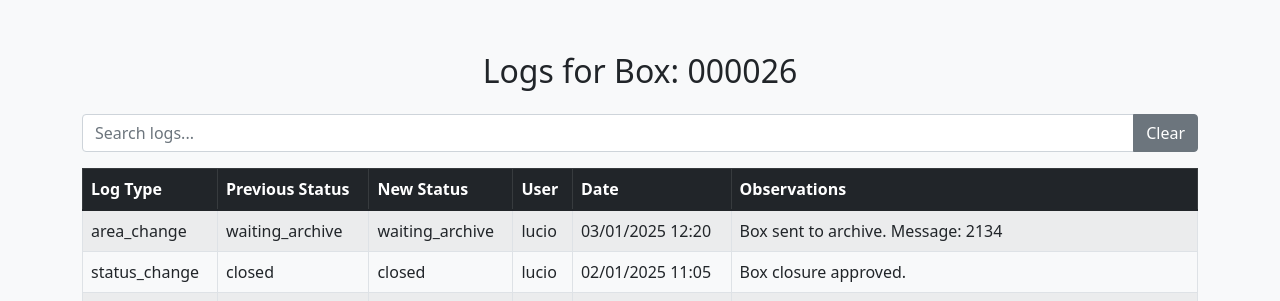
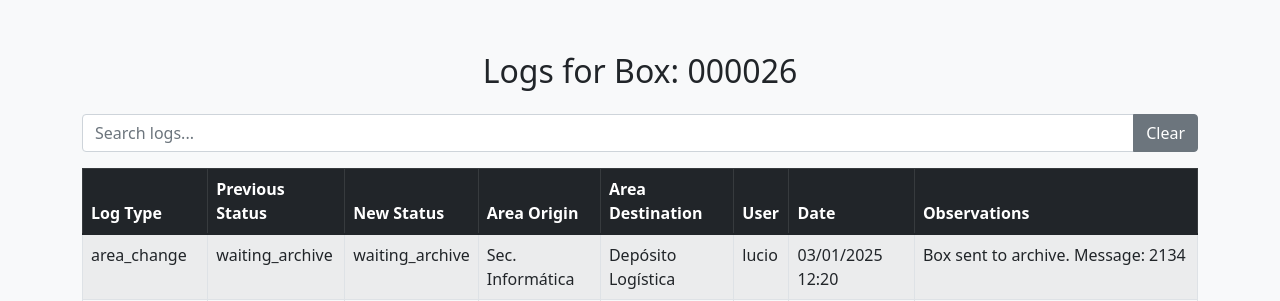
Before and after one commit to LucioFlia/gestion_archivo_2, a Django app: page /box/26/logs/ in a window 1280 px wide. Shown: the part 56-357 px from the top of the page. Run offline with Django 4.2, Linux system fonts and the light colour scheme; data comes from the database, SQL or seed files in the repository; both versions use the stored data as it was after the commit; some libraries are stand-ins or nearby versions.

Commit message:
merge problems

```diff
--- a/gestion_archivo_app/models.py
+++ b/gestion_archivo_app/models.py
@@ -190,7 +190,6 @@ class Universe(models.Model):
 class BoxLog(models.Model):
     LOG_TYPE_CHOICES = [
         ('new', 'New Box'),
-        ('change_area', 'Change of Area'),
         ('doc_added', 'Document Added'),
         ('doc_removed', 'Document Removed'),
         ('doc_edited', 'Document Edited'),
@@ -210,5 +209,19 @@ class BoxLog(models.Model):
     user_area = models.ForeignKey("Area", on_delete=models.PROTECT, related_name="user_logs")
     log_date = models.DateTimeField(auto_now_add=True)
 
+
+    def save(self, *args, **kwargs):
+        # Default area_origin to the user's area if not provided
+        if not self.area_origin and self.user:
+            self.area_origin = self.user.area
+
+        # Default area_destination to the user's area if not provided
+        if not self.area_destination and self.user:
+            self.area_destination = self.user.area
+
+        super().save(*args, **kwargs)  # Call the original save method
+
+
+
     def __str__(self):
         return f"Log for Box {self.box.id} - {self.previous_status} to {self.new_status}"
--- a/gestion_archivo_app/templates/box_logs.html
+++ b/gestion_archivo_app/templates/box_logs.html
@@ -22,9 +22,11 @@
                 <th onclick="sortTable(0)">Log Type <i class="sort-indicator bi"></i></th>
                 <th onclick="sortTable(1)">Previous Status <i class="sort-indicator bi"></i></th>
                 <th onclick="sortTable(2)">New Status <i class="sort-indicator bi"></i></th>
-                <th onclick="sortTable(3)">User <i class="sort-indicator bi"></i></th>
-                <th onclick="sortTable(4)">Date <i class="sort-indicator bi"></i></th>
-                <th onclick="sortTable(5)">Observations <i class="sort-indicator bi"></i></th>
+                <th onclick="sortTable(3)">Area Origin <i class="sort-indicator bi"></i></th>
+                <th onclick="sortTable(4)">Area Destination<i class="sort-indicator bi"></i></th>
+                <th onclick="sortTable(5)">User <i class="sort-indicator bi"></i></th>
+                <th onclick="sortTable(6)">Date <i class="sort-indicator bi"></i></th>
+                <th onclick="sortTable(7)">Observations <i class="sort-indicator bi"></i></th>
             </tr>
         </thead>
         <tbody id="tableBodyId">
@@ -33,6 +35,11 @@
                 <td>{{ log.log_type }}</td>
                 <td>{{ log.previous_status }}</td>
                 <td>{{ log.new_status }}</td>
+
+                <td>{{ log.area_origin }}</td>
+                <td>{{ log.area_destination }}</td>
+
+
                 <td>{{ log.user.username }}</td>
                 <td>{{ log.log_date|date:"d/m/Y H:i" }}</td>
                 <td>{{ log.observations }}</td>
--- a/gestion_archivo_app/views.py
+++ b/gestion_archivo_app/views.py
@@ -8,12 +8,13 @@ from django.http import HttpResponse, JsonResponse
 
 
 from django.template.loader import get_template
-from django.db.models.signals import post_save, post_delete
+#from django.db.models.signals import post_save, post_delete
 
 from django.contrib import messages
-from reportlab.lib.pagesizes import A4
+#from reportlab.lib.pagesizes import A4
 from functools import wraps
 import pdfkit
+from django.db.models import Q
 
 from .models import (
     Box,
@@ -357,13 +358,17 @@ def create_doc_type(request):
 
 @login_required
 def main(request):
-    if request.user.role == 'admin':
+    # get the boxes
+    user_area = request.user.area
+    user_deposit = request.user.deposit
+    user_role = request.user.role
+    if user_role == 'admin':
         items = Box.objects.all().order_by('-name')
+    elif user_role == 'archive_responsible':
+        items = Box.objects.filter(Q(current_area=user_area) | Q(current_area=user_deposit)).order_by('-name')
+
     else:
-        user_area = request.user.area
         items = Box.objects.filter(area=user_area).order_by('-name')
-    # Filter open boxes
-    user_area = request.user.area
 
     return render(request, "main.html", {"items": items})
 
@@ -531,45 +536,20 @@ def save_and_generate_security_seal(request, box_id):
 
     area = request.user.area
     user = request.user
+    previous_status = box.status
 
     if request.method == 'POST':
-        '''
-        try:
-            # Create the box
-            box = Box.objects.create(
-                box_type=box_type,
-                description=description,
-                user=user,
-                area=area,  # Assuming the user has an area associated
-                status='open',
-                current_area = area,
-                destruction_year = destruction_year,
-                name=name
-            )
-            box_fields = {k: v for k, v in box.__dict__.items() if not k.startswith("_")}
-
-            BoxLog.objects.create(
-                log_type='new',
-                box=box,
-                previous_status='N/A',
-                new_status=box.status,
-                observations='Box created',
-                user=box.user,
-                user_area=box.user.area
-            )
-            '''
-        #temporal para probar la generacion de la faja
         box.status = 'closed'
         box.close_date = datetime.now()
         box.save()
         BoxLog.objects.create(
         log_type='status_change',
         box=box,
-        previous_status=box.status,
+        previous_status=previous_status,
         new_status=box.status,
         observations='Box closure approved.',
-        user=request.user,
-        user_area=request.user.area
+        user=user,
+        user_area=area
         )
         options = {
         'page-size': 'A4',
@@ -666,7 +646,7 @@ def edit_box_documentation(request, box_id):
     box = get_object_or_404(Box, id=box_id)
     documentations = box.documentations.all()
     can_manage_box = box.status == 'open' and (request.user.role == 'manager' or request.user.role == 'user')
-    print(can_manage_box)
+
     return render(request, "edit_box_documentation.html", {
         "box": box,
         "documentations": documentations,
@@ -760,6 +740,7 @@ def delete_documentation(request, doc_id):
 @login_required
 def request_close_box(request, box_id):
     box = get_object_or_404(Box, id=box_id)
+
     if box.status == 'open':
         box.status = 'waiting_close'
         box.save()
@@ -767,7 +748,7 @@ def request_close_box(request, box_id):
         BoxLog.objects.create(
         log_type='status_change',
         box=box,
-        previous_status=box.status,
+        previous_status='open',
         new_status=box.status,
         observations='Close request submitted.',
         user=request.user,
@@ -842,7 +823,7 @@ def send_box_to_archive(request, box_id):
     box = get_object_or_404(Box, id=box_id)
 
     if box.status == 'closed' and request.user.role == 'manager':
-        previous_status = box.status
+        previous_area = box.area
         box.status = 'waiting_archive'
         archive = get_ar(request.user).area
         box.current_area = archive
@@ -851,11 +832,13 @@ def send_box_to_archive(request, box_id):
         message = request.POST.get('message')
 
         BoxLog.objects.create(
-            log_type='status_change',
+            log_type='area_change',
             box=box,
-            previous_status=previous_status,
-            new_status=box.status,
-            observations=f'Box sent to archive { archive.name }. Message: { message }',
+            previous_status = box.status,
+            new_status = box.status,
+            area_origin=previous_area,
+            area_destination = box.current_area,
+            observations=f'Box sent to archive. Message: { message }',
             user=request.user,
             user_area=request.user.area
     )
```
Also changed, not shown: db2.sqlite3.
